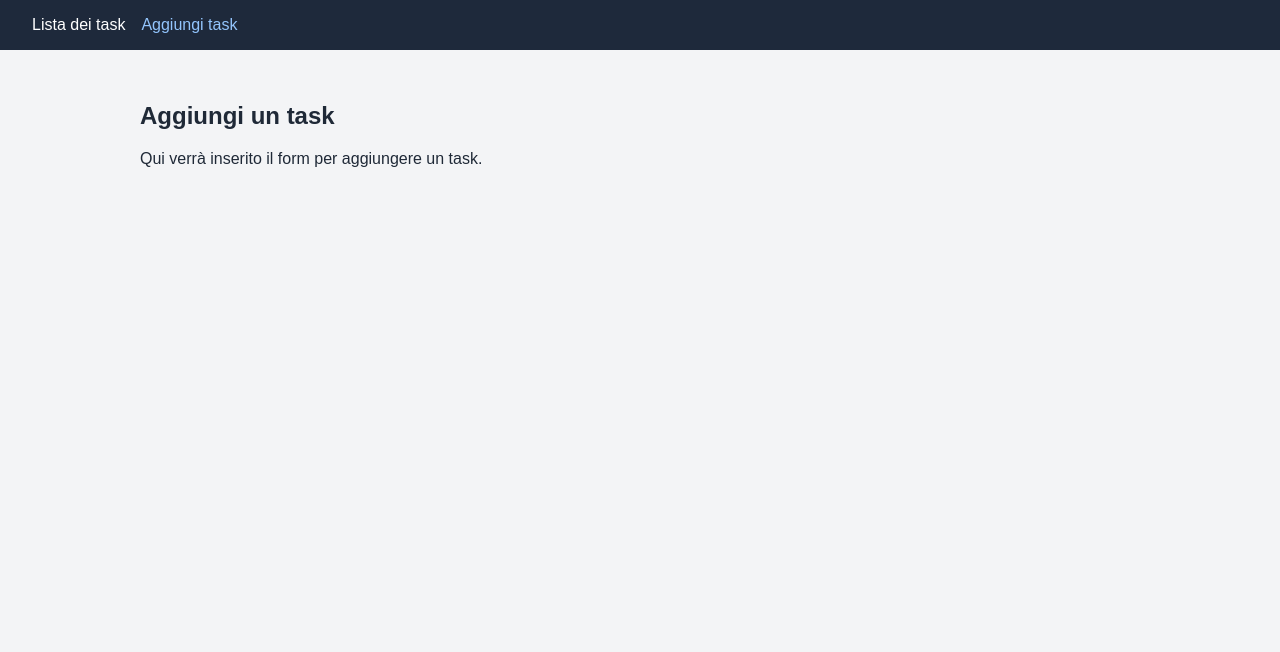
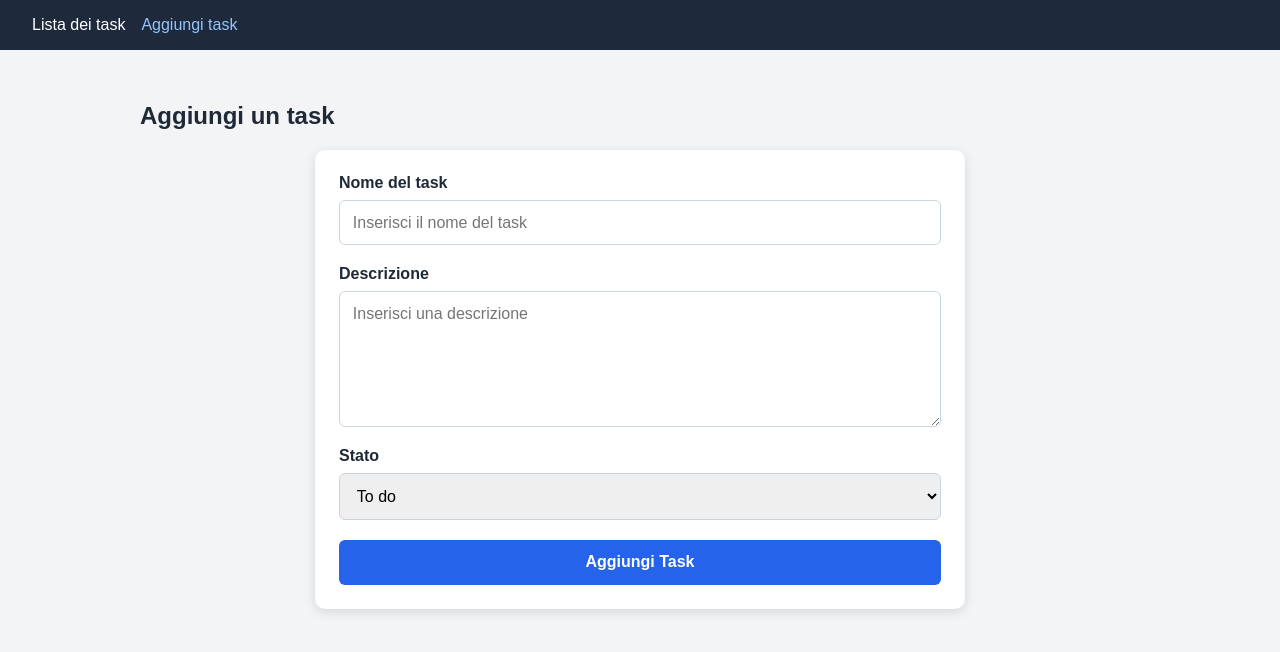
Before and after one commit to alessiaasmeraglia/ex-react-task-manager, a React (Vite) app: page /add-task in a window 1280 px wide. Shown: the top 652 px of the page. Built offline with nearby package versions, Linux system fonts and the light colour scheme; no server answers.

Commit message:
Aggiunto form per aggiungere task

```diff
--- a/src/index.css
+++ b/src/index.css
@@ -84,3 +84,66 @@ body {
   background-color: #bbf7d0;
   color: #166534;
 }
+
+.task-form {
+  display: grid;
+  gap: 1.25rem;
+  max-width: 650px;
+  margin: 0 auto;
+  padding: 1.5rem;
+  border-radius: 10px;
+  background-color: white;
+  box-shadow: 0 3px 12px rgb(0 0 0 / 12%);
+}
+
+.form-field {
+  display: flex;
+  flex-direction: column;
+  gap: 0.5rem;
+}
+
+.form-field label {
+  font-weight: bold;
+}
+
+.form-field input,
+.form-field textarea,
+.form-field select {
+  width: 100%;
+  padding: 0.8rem;
+  border: 1px solid #cbd5e1;
+  border-radius: 6px;
+  font: inherit;
+}
+
+.form-field textarea {
+  resize: vertical;
+}
+
+.form-field input:focus,
+.form-field textarea:focus,
+.form-field select:focus {
+  outline: 2px solid #2563eb;
+  border-color: transparent;
+}
+
+.error-message {
+  margin: 0;
+  color: #dc2626;
+  font-size: 0.9rem;
+}
+
+.task-form button {
+  padding: 0.85rem 1rem;
+  border: 0;
+  border-radius: 6px;
+  background-color: #2563eb;
+  color: white;
+  cursor: pointer;
+  font: inherit;
+  font-weight: bold;
+}
+
+.task-form button:hover {
+  background-color: #1d4ed8;
+}
--- a/src/pages/AddTask.jsx
+++ b/src/pages/AddTask.jsx
@@ -1,11 +1,128 @@
+import { useRef, useState } from 'react';
+
+const symbols = `!@#$%^&*()-_=+[]{}|;:'\\",.<>?/` + '~';
+
 function AddTask() {
+    const [title, setTitle] = useState('');
+    const [titleError, setTitleError] = useState('');
+
+    const descriptionRef = useRef(null);
+    const statusRef = useRef(null);
+
+    function validateTitle(value) {
+        const trimmedTitle = value.trim();
+
+        if (trimmedTitle === '') {
+            return 'Il nome del task è obbligatorio.';
+        }
+
+        const containsSymbol = [...value].some((character) =>
+            symbols.includes(character)
+        );
+
+        if (containsSymbol) {
+            return (
+                'Il nome del task non può contenere simboli speciali.'
+            );
+        }
+
+        return '';
+    }
+
+    function handleTitleChange(event) {
+        const value = event.target.value;
+
+        setTitle(value);
+        setTitleError(validateTitle(value));
+    }
+
+    function handleSubmit(event) {
+        event.preventDefault();
+
+        const description = descriptionRef.current.value;
+        const status = statusRef.current.value;
+
+        const error = validateTitle(title);
+
+        setTitleError(error);
+
+        if (error) {
+            return;
+        }
+
+        const newTask = {
+            title: title.trim(),
+            description,
+            status,
+        };
+
+        console.log('Nuovo task:', newTask);
+    }
+
     return (
         <section className="page">
             <h1>Aggiungi un task</h1>
 
-            <p>
-                Qui verrà inserito il form per aggiungere un task.
-            </p>
+            <form
+                className="task-form"
+                onSubmit={handleSubmit}
+            >
+                <div className="form-field">
+                    <label htmlFor="title">
+                        Nome del task
+                    </label>
+
+                    <input
+                        id="title"
+                        name="title"
+                        type="text"
+                        value={title}
+                        onChange={handleTitleChange}
+                        placeholder="Inserisci il nome del task"
+                    />
+
+                    {titleError && (
+                        <p className="error-message">
+                            {titleError}
+                        </p>
+                    )}
+                </div>
+
+                <div className="form-field">
+                    <label htmlFor="description">
+                        Descrizione
+                    </label>
+
+                    <textarea
+                        id="description"
+                        name="description"
+                        rows="6"
+                        ref={descriptionRef}
+                        placeholder="Inserisci una descrizione"
+                    />
+                </div>
+
+                <div className="form-field">
+                    <label htmlFor="status">
+                        Stato
+                    </label>
+
+                    <select
+                        id="status"
+                        name="status"
+                        ref={statusRef}
+                        defaultValue="To do"
+                    >
+                        <option value="To do">To do</option>
+                        <option value="Doing">Doing</option>
+                        <option value="Done">Done</option>
+                    </select>
+                </div>
+
+                <button type="submit">
+                    Aggiungi Task
+                </button>
+            </form>
         </section>
     );
 }
```
